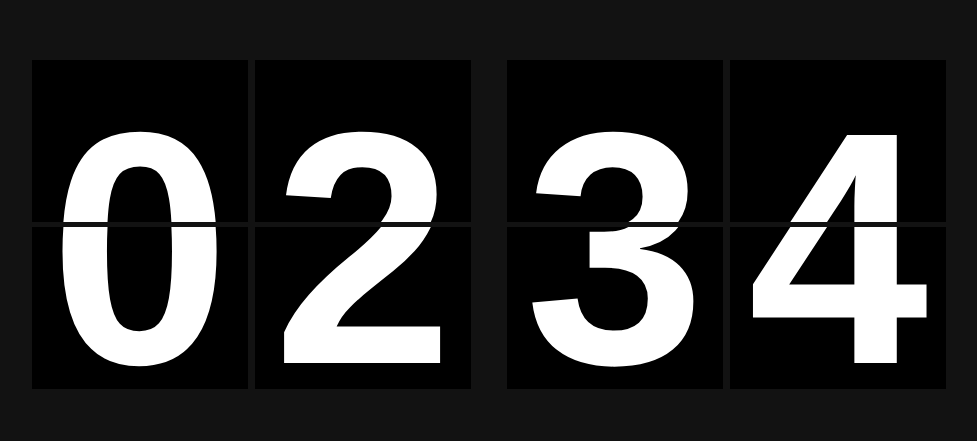
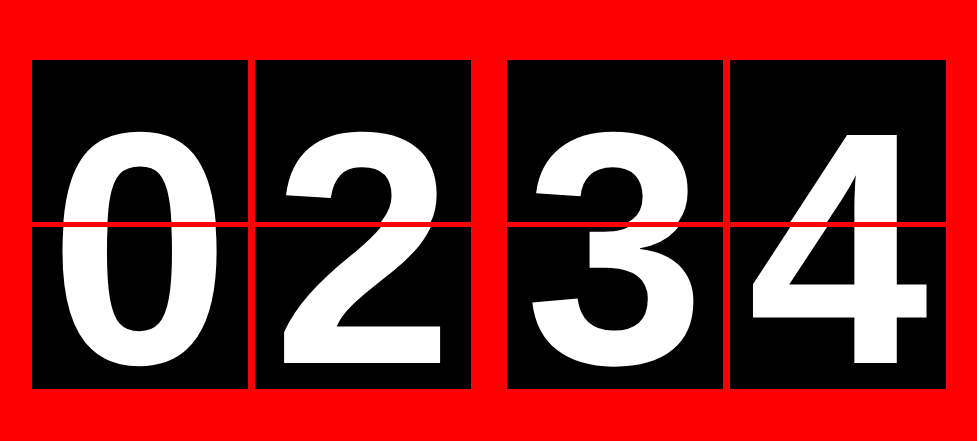
Before and after one commit to kevincoleman/flipClock, a plain HTML site: page index.html in a window 1280 px wide. Shown: the part 160-601 px from the top of the page, without its empty margins (151-1128 px from the left). Drawn offline with Linux system fonts and the light colour scheme.

Commit message:
Playing with Git
changed a background color.

```diff
--- a/style.css
+++ b/style.css
@@ -21,7 +21,7 @@
     position: relative;}
 
 html, body {
-    background-color: #121212;
+    background-color: #ff0000;
     height: 100%;
 }
 
```
